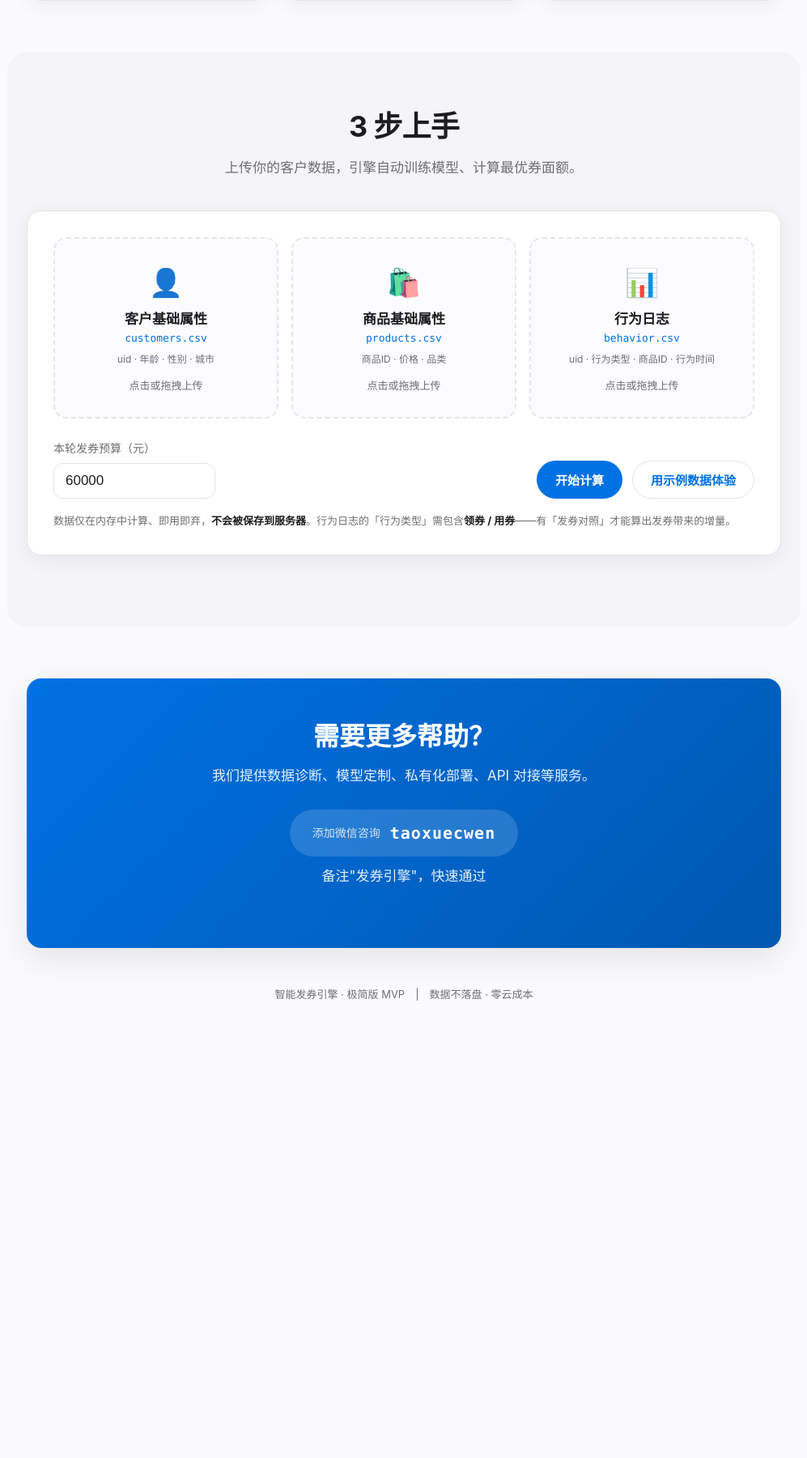
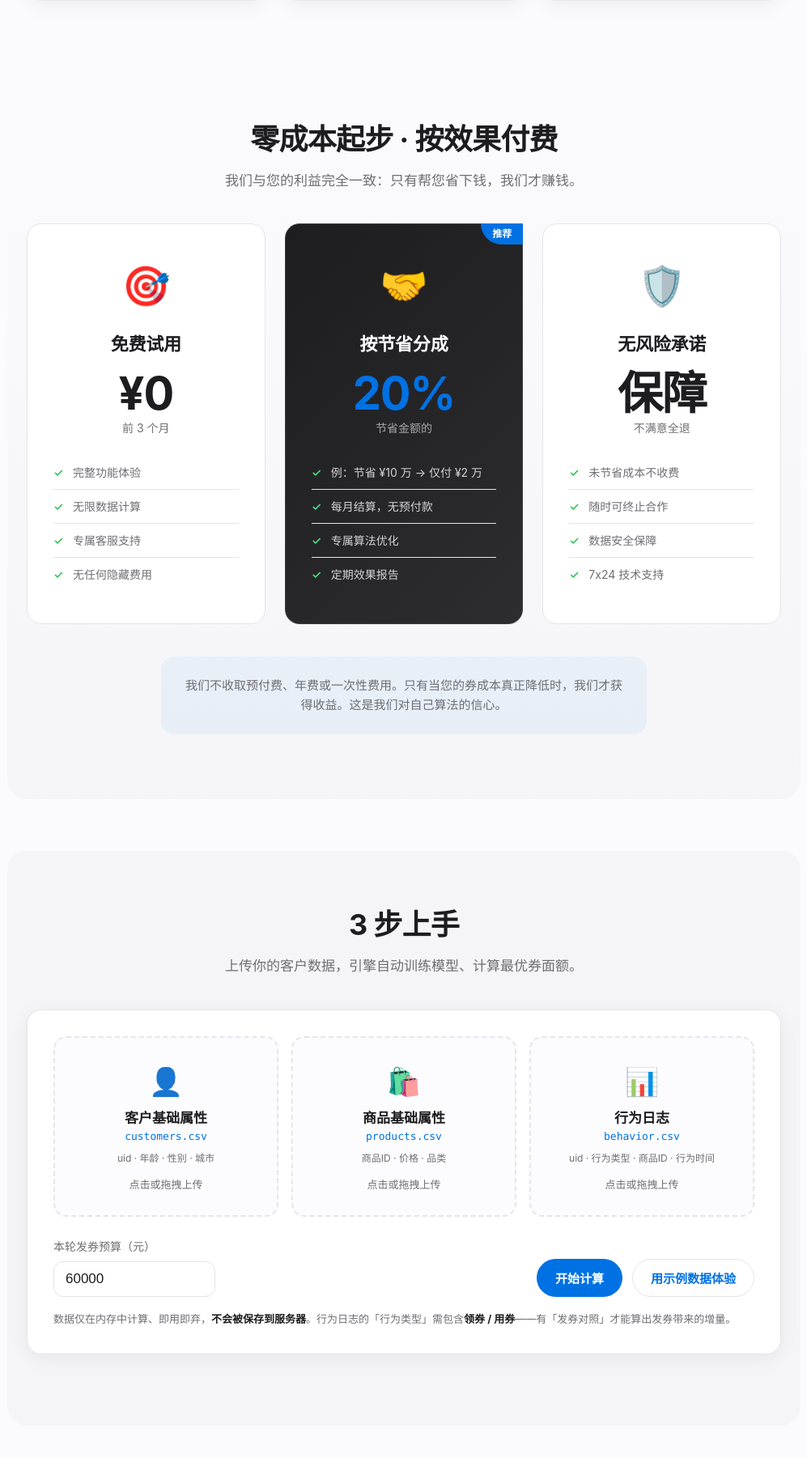
Before and after one commit to taoxuewen/my_page, a Python web app: template templates/smart-coupon.html in a window 1280 px wide. Shown: the part 1564-3365 px from the top of the page at 81% size, without its empty margins (141-1138 px from the left). Before the commit the page ends 2800 px from the top, so only its background shows below. Run offline with Jinja, Linux system fonts and the light colour scheme; the template is opened without the code that fills it, so the values that code supplies are empty.

Commit message:
新增：收费方式展示区块（D8）
- 添加「零成本起步 · 按效果付费」收费方式区块
- 三个卡片展示：免费试用（¥0）、按节省分成（20%）、无风险承诺
- 强调不收取预付费、年费或一次性费用
- 苹果风设计：大留白、渐变背景、卡片悬浮效果
- 更新需求文档 D8 和计划文档 M14

```diff
--- a/static/css/smart-coupon.css
+++ b/static/css/smart-coupon.css
@@ -195,6 +195,120 @@ html, body {
   font-size: 12px;
   color: var(--ink-soft);
   margin-top: 4px;
+}
+
+/* ---------- Pricing Section ---------- */
+.section--pricing {
+  background: linear-gradient(180deg, #fbfbfd 0%, #f5f5f7 100%);
+  margin: 0 -24px 64px;
+  padding: 80px 24px;
+  border-radius: 24px;
+}
+
+.pricing-cards {
+  display: grid;
+  grid-template-columns: repeat(3, 1fr);
+  gap: 24px;
+  max-width: 1000px;
+  margin: 0 auto;
+}
+@media (max-width: 900px) { .pricing-cards { grid-template-columns: 1fr; } }
+
+.pricing-card {
+  background: var(--card);
+  border: 1px solid var(--line);
+  border-radius: var(--radius);
+  padding: 40px 32px;
+  text-align: center;
+  position: relative;
+  transition: transform .2s, box-shadow .2s;
+}
+.pricing-card:hover {
+  transform: translateY(-6px);
+  box-shadow: var(--shadow-lg);
+}
+.pricing-card--highlight {
+  background: linear-gradient(135deg, #1d1d1f 0%, #2d2d30 100%);
+  border-color: #3d3d40;
+  color: #fff;
+}
+.pricing-card--highlight .pricing-card__features li { color: rgba(255,255,255,0.8); }
+.pricing-card--highlight .pricing-card__period { color: rgba(255,255,255,0.6); }
+
+.pricing-card__badge {
+  position: absolute;
+  top: -1px;
+  right: -1px;
+  background: var(--blue);
+  color: #fff;
+  font-size: 12px;
+  font-weight: 600;
+  padding: 4px 14px;
+  border-radius: 0 var(--radius) 0 980px;
+}
+
+.pricing-card__icon {
+  font-size: 48px;
+  margin-bottom: 20px;
+}
+.pricing-card h3 {
+  font-size: 22px;
+  font-weight: 700;
+  margin: 0 0 16px;
+  letter-spacing: -0.01em;
+}
+.pricing-card__price {
+  font-size: 56px;
+  font-weight: 700;
+  letter-spacing: -0.02em;
+  margin: 0;
+  line-height: 1;
+}
+.pricing-card--highlight .pricing-card__price { color: var(--blue); }
+.pricing-card__period {
+  font-size: 14px;
+  color: var(--ink-soft);
+  margin: 4px 0 24px;
+}
+
+.pricing-card__features {
+  margin: 0;
+  padding: 0;
+  list-style: none;
+  text-align: left;
+}
+.pricing-card__features li {
+  padding: 10px 0;
+  font-size: 14px;
+  color: var(--ink-soft);
+  border-bottom: 1px solid var(--line);
+  position: relative;
+  padding-left: 24px;
+}
+.pricing-card__features li::before {
+  content: "✓";
+  position: absolute;
+  left: 0;
+  color: var(--green);
+  font-weight: 600;
+}
+.pricing-card--highlight .pricing-card__features li::before { color: #4ade80; }
+
+.pricing-card__features li:last-child { border-bottom: none; }
+
+.pricing-note {
+  max-width: 600px;
+  margin: 40px auto 0;
+  text-align: center;
+  padding: 24px;
+  background: rgba(0, 113, 227, 0.06);
+  border-radius: 16px;
+}
+.pricing-note p {
+  font-size: 15px;
+  color: var(--ink-soft);
+  margin: 0;
+  line-height: 1.6;
 }
 
 /* ---------- CTA Section ---------- */
--- a/templates/smart-coupon.html
+++ b/templates/smart-coupon.html
@@ -157,7 +157,61 @@
       </div>
     </section>
 
-    <!-- ====== 4. 快速入门 ====== -->
+    <!-- ====== 4. 收费方式 ====== -->
+    <section class="section section--pricing">
+      <div class="section__head">
+        <h2 class="section__title">零成本起步 · 按效果付费</h2>
+        <p class="section__desc">我们与您的利益完全一致：只有帮您省下钱，我们才赚钱。</p>
+      </div>
+
+      <div class="pricing-cards">
+        <div class="pricing-card">
+          <div class="pricing-card__icon">🎯</div>
+          <h3>免费试用</h3>
+          <p class="pricing-card__price">¥0</p>
+          <p class="pricing-card__period">前 3 个月</p>
+          <ul class="pricing-card__features">
+            <li>完整功能体验</li>
+            <li>无限数据计算</li>
+            <li>专属客服支持</li>
+            <li>无任何隐藏费用</li>
+          </ul>
+        </div>
+
+        <div class="pricing-card pricing-card--highlight">
+          <div class="pricing-card__badge">推荐</div>
+          <div class="pricing-card__icon">🤝</div>
+          <h3>按节省分成</h3>
+          <p class="pricing-card__price">20%</p>
+          <p class="pricing-card__period">节省金额的</p>
+          <ul class="pricing-card__features">
+            <li>例：节省 ¥10 万 → 仅付 ¥2 万</li>
+            <li>每月结算，无预付款</li>
+            <li>专属算法优化</li>
+            <li>定期效果报告</li>
+          </ul>
+        </div>
+
+        <div class="pricing-card">
+          <div class="pricing-card__icon">🛡️</div>
+          <h3>无风险承诺</h3>
+          <p class="pricing-card__price">保障</p>
+          <p class="pricing-card__period">不满意全退</p>
+          <ul class="pricing-card__features">
+            <li>未节省成本不收费</li>
+            <li>随时可终止合作</li>
+            <li>数据安全保障</li>
+            <li>7x24 技术支持</li>
+          </ul>
+        </div>
+      </div>
+
+      <div class="pricing-note">
+        <p>我们不收取预付费、年费或一次性费用。只有当您的券成本真正降低时，我们才获得收益。这是我们对自己算法的信心。</p>
+      </div>
+    </section>
+
+    <!-- ====== 5. 快速入门 ====== -->
     <section class="section section--light">
       <div class="section__head">
         <h2 class="section__title">3 步上手</h2>
```
Also changed, not shown: smart-coupon-engine/demand.md (+14 -0 lines), smart-coupon-engine/plan.md (+2 -1 lines).
